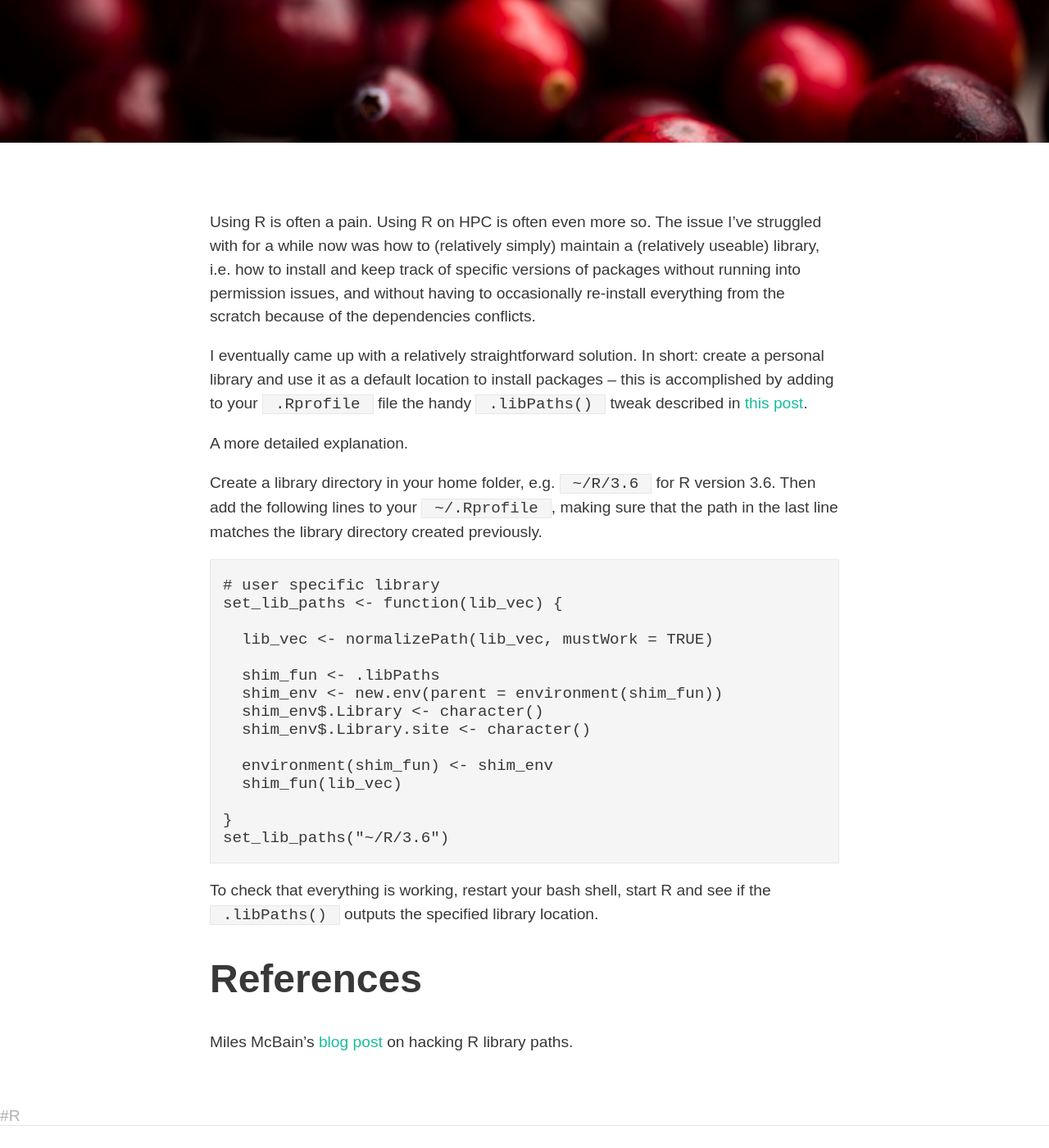
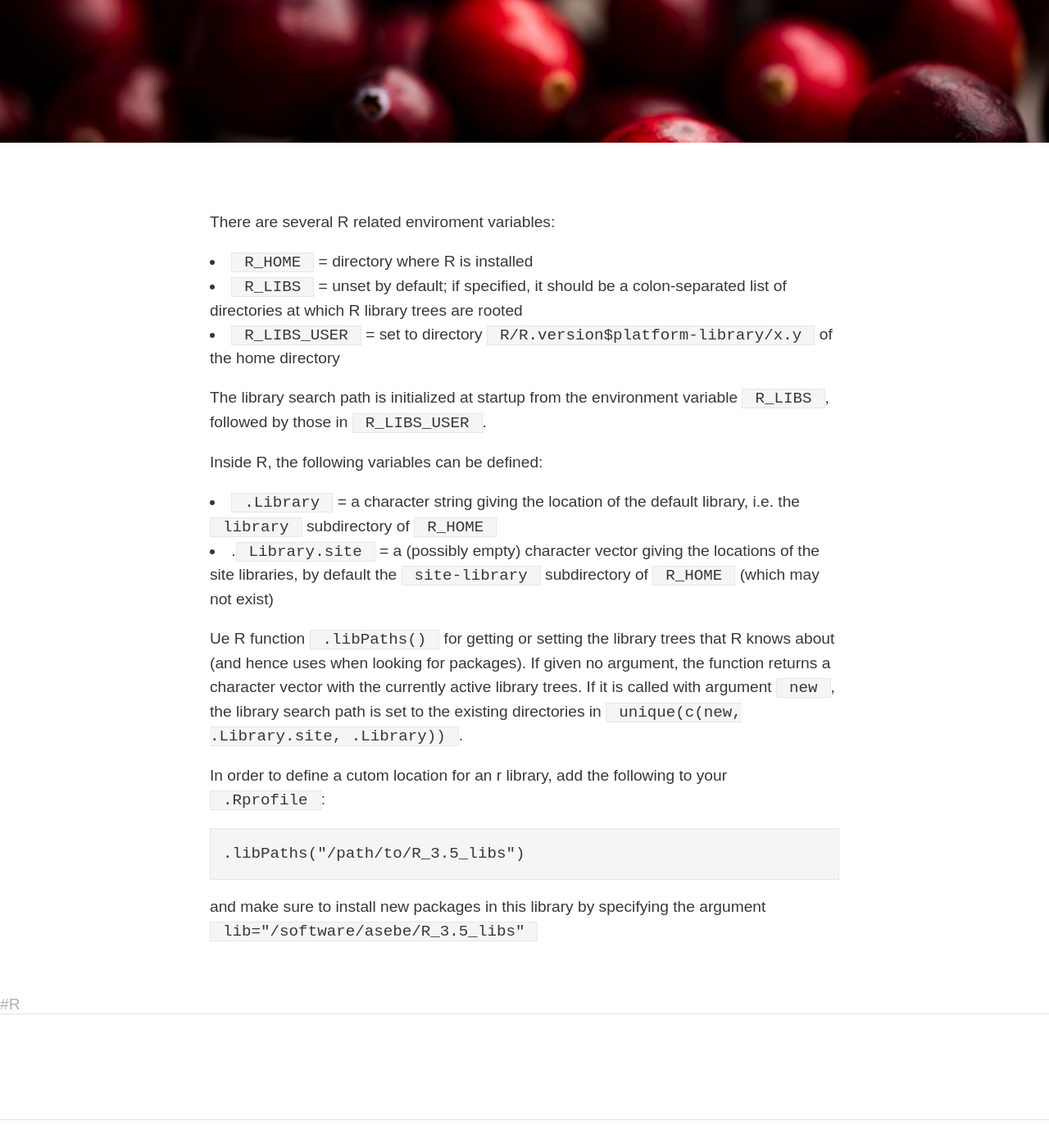
Before and after one commit to anamariaelek/anamariaelek.github.io, a Jekyll site: the page built from _posts/2019-07-29-personal-r-library-on-a-cluster.md, in a window 1280 px wide and 1400 px high, scrolled down 374 px. Shown: the whole window at 82% size. Built offline with Jekyll 4.4.1, drawn with Linux system fonts in a browser that asks for light colours; nearby versions of some CDN libraries; our own code applies the rules of GitHub Pages for plain Markdown files; comment, search, counter and statistics services are not loaded; some of the changed text lies outside the part shown.

Commit message:
personal r lib

````diff
--- a/_posts/2019-07-29-personal-r-library-on-a-cluster.md
+++ b/_posts/2019-07-29-personal-r-library-on-a-cluster.md
@@ -1,5 +1,5 @@
 ---
-title: Personal R library on a cluster
+title: Personal R library
 author: Anamaria Elek
 date: 2019-07-29
 output:
@@ -9,33 +9,25 @@ tags: [R]
 feature-img: "assets/img/2019-07-29-personal-r-library-on-a-cluster/library.jpg"
 ---
 
-Using R is often a pain. Using R on HPC is often even more so. The issue I've struggled with for a while now was how to (relatively simply) maintain a (relatively useable) library, i.e. how to install and keep track of specific versions of packages without running into permission issues, and without having to occasionally re-install everything from the scratch because of the dependencies conflicts.
+There are several R related enviroment variables:
 
-I eventually came up with a relatively straightforward solution. In short: create a personal library and use it as a default location to install packages -- this is accomplished by adding to your `.Rprofile` file the handy `.libPaths()` tweak described in [this post](https://milesmcbain.xyz/hacking-r-library-paths/).
+* `R_HOME` = directory where R is installed
+* `R_LIBS` = unset by default; if specified, it should be a colon-separated list of directories at which R library trees are rooted
+* `R_LIBS_USER` = set to directory `R/R.version$platform-library/x.y` of the home directory
 
-A more detailed explanation.
+The library search path is initialized at startup from the environment variable `R_LIBS`, followed by those in `R_LIBS_USER`.
 
-Create a library directory in your home folder, e.g. `~/R/3.6` for R version 3.6. Then add the following lines to your `~/.Rprofile`, making sure that the path in the last line matches the library directory created previously.
+Inside R, the following variables can be defined:
+
+* `.Library` = a character string giving the location of the default library, i.e. the `library` subdirectory of `R_HOME`
+* .`Library.site` = a (possibly empty) character vector giving the locations of the site libraries, by default the `site-library` subdirectory of `R_HOME` (which may not exist)
+
+Ue R function `.libPaths()` for getting or setting the library trees that R knows about (and hence uses when looking for packages). If given no argument, the function returns a character vector with the currently active library trees. If it is called with argument `new`, the library search path is set to the existing directories in `unique(c(new, .Library.site, .Library))`.
+
+In order to define a cutom location for an r library, add the following to your `.Rprofile`:
+
 ```
-# user specific library
-set_lib_paths <- function(lib_vec) {
-
-  lib_vec <- normalizePath(lib_vec, mustWork = TRUE)
-
-  shim_fun <- .libPaths
-  shim_env <- new.env(parent = environment(shim_fun))
-  shim_env$.Library <- character()
-  shim_env$.Library.site <- character()
-
-  environment(shim_fun) <- shim_env
-  shim_fun(lib_vec)
-
-}
-set_lib_paths("~/R/3.6")
+.libPaths("/path/to/R_3.5_libs")
 ```
 
-To check that everything is working, restart your bash shell, start R and see if the `.libPaths()` outputs the specified library location.
-
-# References
-
-Miles McBain's [blog post](https://milesmcbain.xyz/hacking-r-library-paths/) on hacking R library paths.
+and make sure to install new packages in this library by specifying the argument `lib="/software/asebe/R_3.5_libs"`
````
